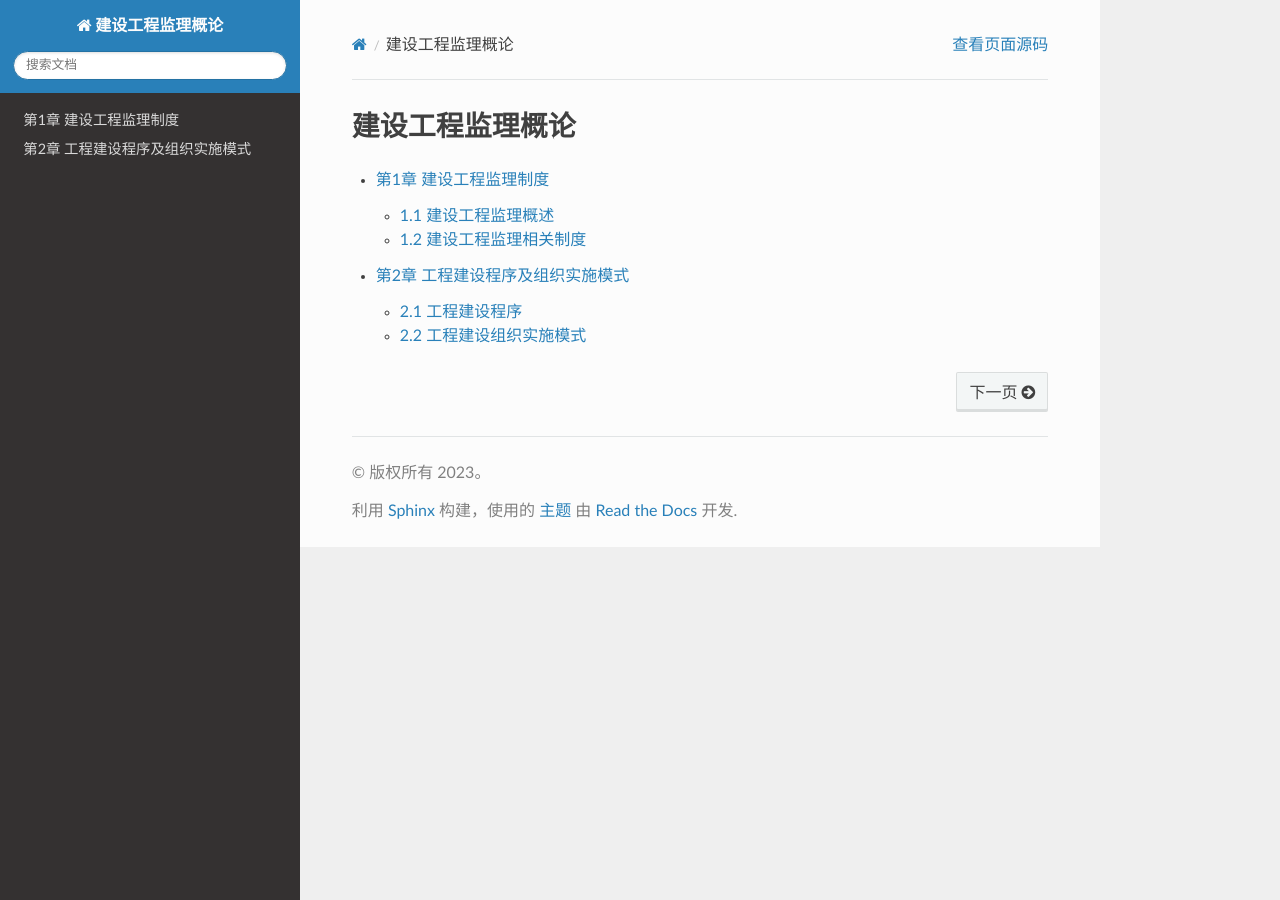
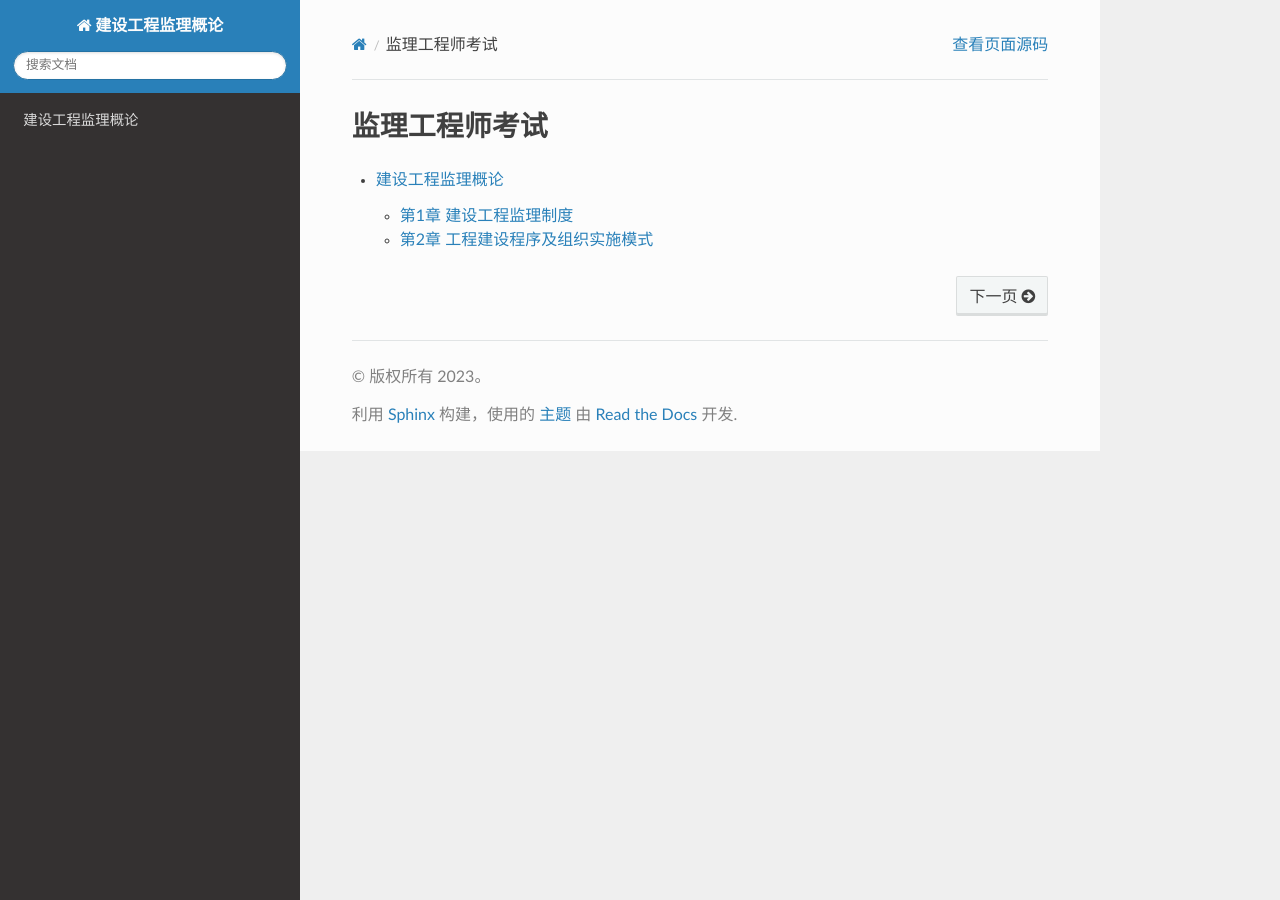
Before and after one commit to zyy11/SupervisorNotes, a Sphinx documentation site: the page built from source/index.rst, in a window 1280 px wide. Built offline with Sphinx 7.4.7 and the Read the Docs theme 2.0.0, drawn with Linux system fonts in a browser that asks for light colours.

Commit message:
restructure

```diff
--- a/source/index.rst
+++ b/source/index.rst
@@ -3,10 +3,9 @@
    You can adapt this file completely to your liking, but it should at least
    contain the root `toctree` directive.
 
-建设工程监理概论
+监理工程师考试
 =================================
 .. toctree::
    :maxdepth: 2
 
-   docs/建设工程监理概论/第1章 建设工程监理制度/index
-   docs/建设工程监理概论/第2章 工程建设程序及组织实施模式/index
+   docs/建设工程监理概论/index
```
Also changed, not shown: source/docs/建设工程监理概论/index.rst (added, +7 -0 lines).
